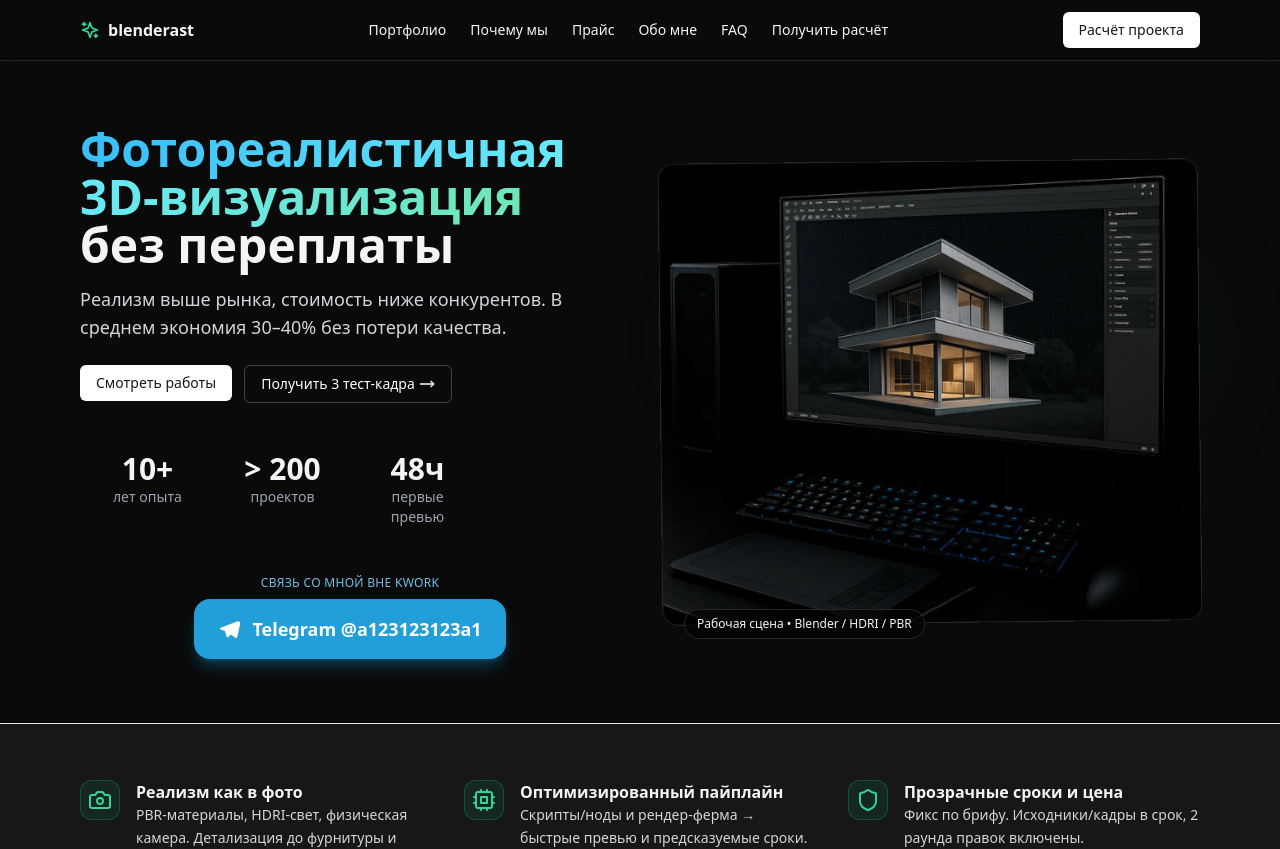
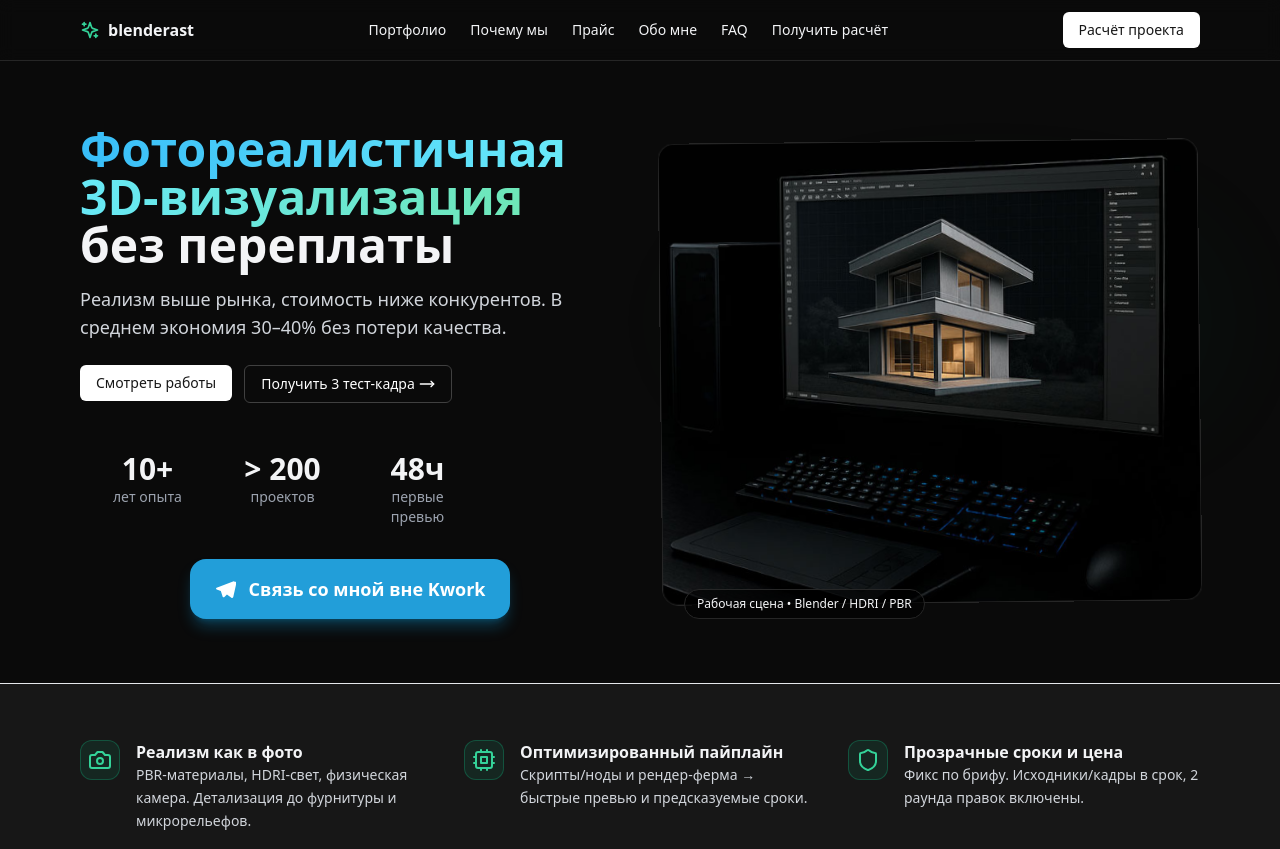
Before and after one commit to laverekoy777/blenderast, a React (Vite) app: page / in a window 1280 px wide. Shown: the top 849 px of the page. Built offline with nearby package versions, Linux system fonts and the light colour scheme.

Commit message:
Update App.jsx

```diff
--- a/src/App.jsx
+++ b/src/App.jsx
@@ -392,11 +392,7 @@ export default function Landing3D() {
       </div>
 
       {/* Центр внизу левого блока — Telegram CTA */}
-      <div className="mt-8 flex flex-col items-center">
-        <div className="text-xs uppercase tracking-wide text-sky-300/90 mb-2">
-          Связь со мной вне Kwork
-        </div>
-
+      <div className="mt-4 flex flex-col items-center">
         <motion.a
           href="https://t.me/a123123123a1"
           target="_blank"
@@ -409,11 +405,10 @@ export default function Landing3D() {
           transition={{ duration: 1.6, repeat: Infinity, repeatType: "mirror", ease: "easeInOut" }}
           aria-label="Открыть Telegram @a123123123a1"
         >
-          {/* Иконка Telegram (SVG, без зависимостей) */}
           <svg width="22" height="22" viewBox="0 0 24 24" fill="none" aria-hidden="true">
             <path d="M21.5 3.5L2.9 10.6c-.9.35-.89 1.65.03 1.96l4.52 1.6 2 6.19c.26.82 1.3 1.06 1.9.44l2.77-2.86 4.83 3.67c.76.58 1.86.16 2.07-.78l3.37-15.2c.21-.95-.7-1.75-1.62-1.37Z" fill="white"/>
           </svg>
-          Telegram @a123123123a1
+          Связь со мной вне Kwork
         </motion.a>
       </div>
     </motion.div>
```
